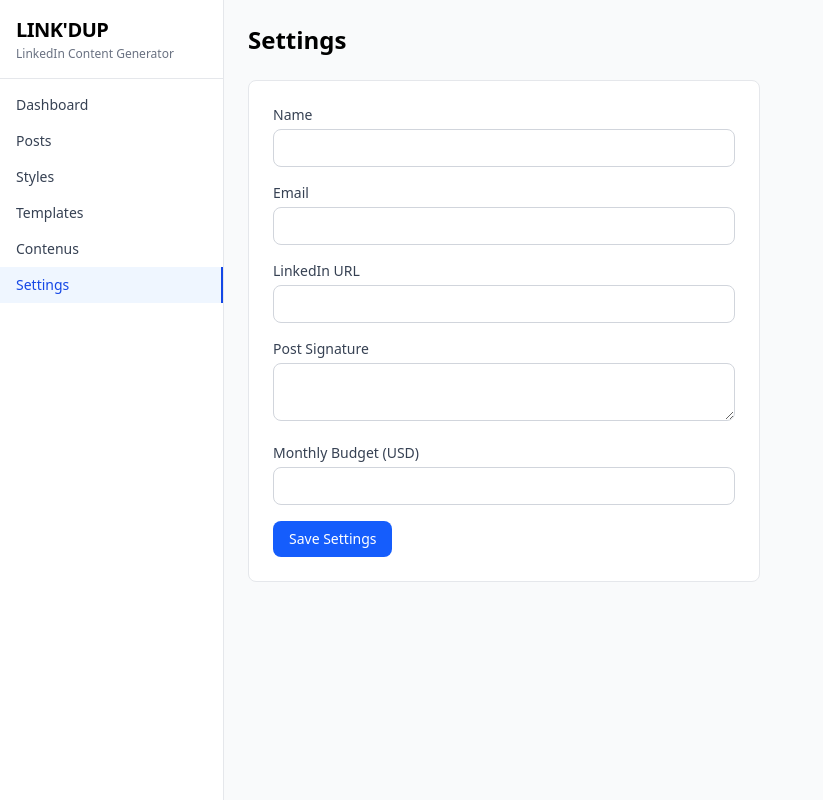
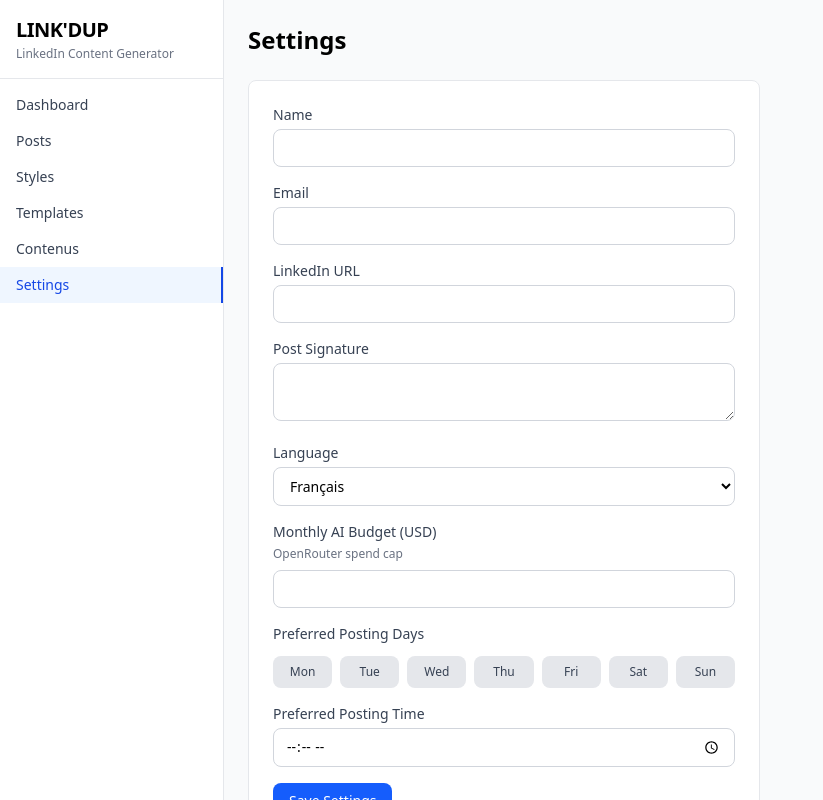
Before and after one commit to Spielben/LinkedUp, a React (Vite) app in the folder client/: page /settings in a window 1280 px wide. Shown: the whole page, without its empty margins (0-823 px from the left). Built offline with nearby package versions, Linux system fonts and the light colour scheme; no server answers.

Commit message:
feat: settings — language, posting schedule, budget relabel

```diff
--- a/client/src/pages/Settings.tsx
+++ b/client/src/pages/Settings.tsx
@@ -6,6 +6,9 @@ interface SettingsData {
   linkedin_url?: string;
   signature?: string;
   budget_limit?: number;
+  language?: string;
+  preferred_post_days?: string;
+  preferred_post_time?: string;
 }
 
 export function Settings() {
@@ -66,12 +69,74 @@ export function Settings() {
           />
         </div>
         <div>
-          <label className="block text-sm font-medium text-gray-700 mb-1">Monthly Budget (USD)</label>
+          <label className="block text-sm font-medium text-gray-700 mb-1">Language</label>
+          <select
+            className="w-full border border-gray-300 rounded-lg px-3 py-2 text-sm"
+            value={settings.language || "fr"}
+            onChange={(e) => setSettings({ ...settings, language: e.target.value })}
+          >
+            <option value="fr">Français</option>
+            <option value="en">English</option>
+            <option value="es">Español</option>
+            <option value="de">Deutsch</option>
+            <option value="pt">Português</option>
+            <option value="it">Italiano</option>
+            <option value="nl">Nederlands</option>
+          </select>
+        </div>
+        <div>
+          <label className="block text-sm font-medium text-gray-700 mb-1">Monthly AI Budget (USD)</label>
+          <p className="text-xs text-gray-500 mb-2">OpenRouter spend cap</p>
           <input
             type="number"
             className="w-full border border-gray-300 rounded-lg px-3 py-2 text-sm"
             value={settings.budget_limit || ""}
             onChange={(e) => setSettings({ ...settings, budget_limit: parseFloat(e.target.value) || undefined })}
+          />
+        </div>
+        <div>
+          <label className="block text-sm font-medium text-gray-700 mb-3">Preferred Posting Days</label>
+          <div className="grid grid-cols-7 gap-2">
+            {["Mon", "Tue", "Wed", "Thu", "Fri", "Sat", "Sun"].map((day, idx) => {
+              const dayNum = idx + 1;
+              const daysString = settings.preferred_post_days || "";
+              const selectedDays = daysString.split(",").map((d) => parseInt(d.trim(), 10));
+              const isSelected = selectedDays.includes(dayNum);
+
+              return (
+                <button
+                  key={day}
+                  onClick={() => {
+                    let updated: number[];
+                    if (isSelected) {
+                      updated = selectedDays.filter((d) => d !== dayNum);
+                    } else {
+                      updated = [...selectedDays, dayNum].sort((a, b) => a - b);
+                    }
+                    setSettings({
+                      ...settings,
+                      preferred_post_days: updated.length > 0 ? updated.join(",") : "",
+                    });
+                  }}
+                  className={`px-2 py-2 rounded-lg text-xs font-medium ${
+                    isSelected
+                      ? "bg-blue-600 text-white"
+                      : "bg-gray-200 text-gray-700 hover:bg-gray-300"
+                  }`}
+                >
+                  {day}
+                </button>
+              );
+            })}
+          </div>
+        </div>
+        <div>
+          <label className="block text-sm font-medium text-gray-700 mb-1">Preferred Posting Time</label>
+          <input
+            type="time"
+            className="w-full border border-gray-300 rounded-lg px-3 py-2 text-sm"
+            value={settings.preferred_post_time || ""}
+            onChange={(e) => setSettings({ ...settings, preferred_post_time: e.target.value })}
           />
         </div>
         <button
```
